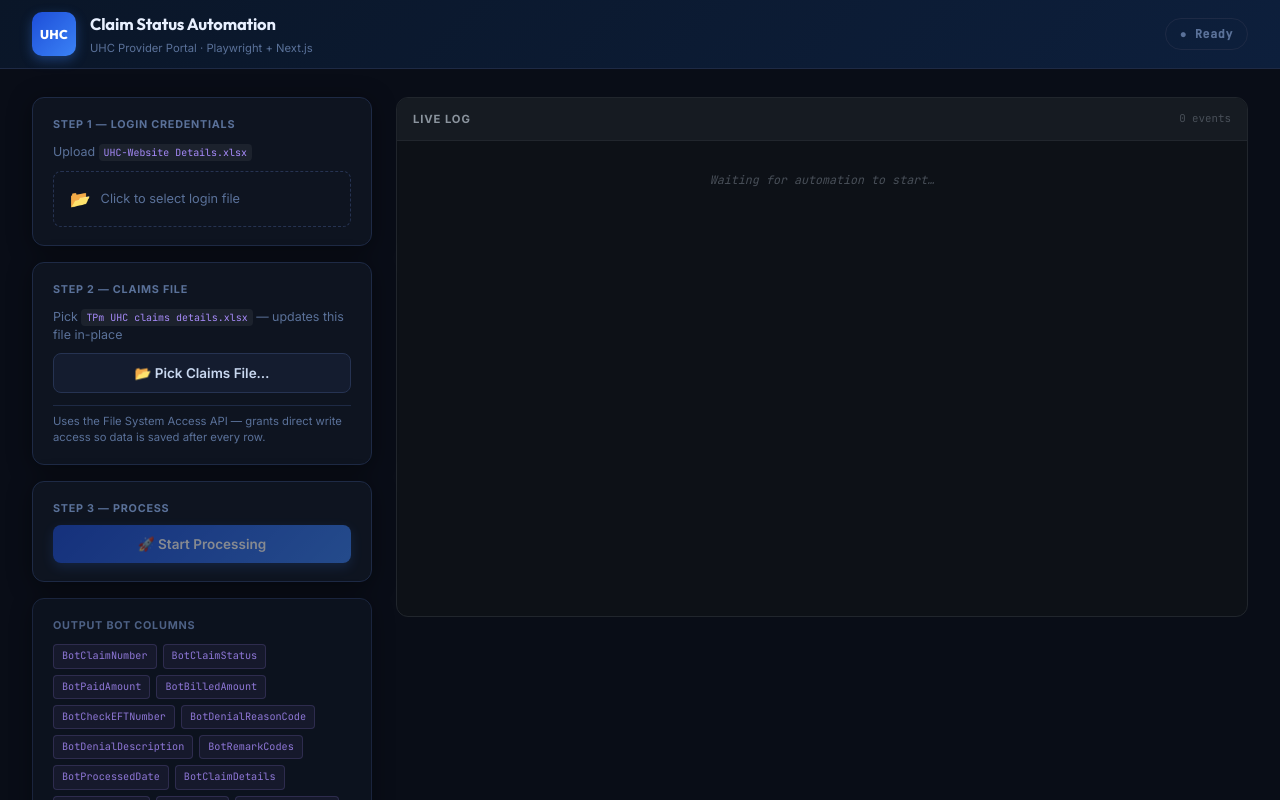
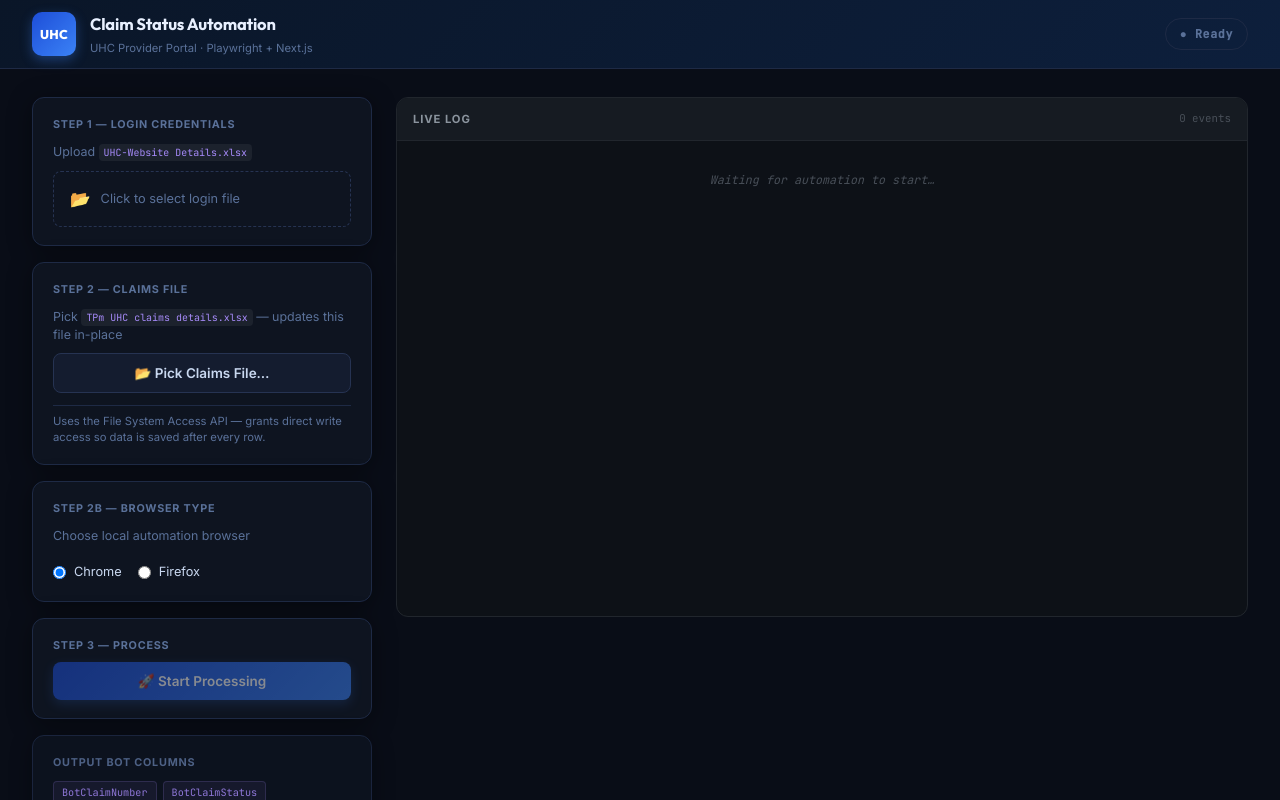
Before and after one commit to deepuonthemove/UHC-Claim-Check, a Next.js app: page / in a window 1280 px wide. Shown: the top 800 px of the page. Built offline with nearby package versions, Linux system fonts and the light colour scheme.

Commit message:
feat: enable firefox browser selection for local automation runs

```diff
--- a/app/api/process/route.ts
+++ b/app/api/process/route.ts
@@ -25,6 +25,7 @@
     // Parse request before establishing the stream so synchronous errors return proper HTTP 500
     const formData  = await req.formData();
     const startIndex = parseInt((formData.get('startIndex') as string) || '0', 10);
+    const browserType = (formData.get('browserType') as string) || 'chrome';
 
     const claimRowsJson = formData.get('claimRows') as string | null;
     if (!claimRowsJson) {
@@ -86,6 +87,7 @@
             baseUrl:    credentials.url,
             claims,
             startIndex,
+            browserType,
             batchSize:      10,
             maxExecutionMs: 4 * 60 * 1_000,
             sendEvent,
--- a/app/page.tsx
+++ b/app/page.tsx
@@ -89,6 +89,7 @@
   const [logs,         setLogs]         = useState<string[]>([]);
   const [errorScreenshots, setErrorScreenshots] = useState<{ index: number; image: string }[]>([]);
   const [progress,     setProgress]     = useState<{ completed: number; total: number } | null>(null);
+  const [browserType,  setBrowserType]  = useState<'chrome' | 'firefox'>('chrome');
 
   const logsEndRef = useRef<HTMLDivElement>(null);
 
@@ -216,6 +217,7 @@
     formData.append('loginExcel',  loginFile!);
     formData.append('claimRows',   JSON.stringify(claimRows.current));
     formData.append('startIndex',  String(startIndex));
+    formData.append('browserType', browserType);
 
     const ctrl = new AbortController();
     let currentCompleted = startIndex;
@@ -487,6 +489,36 @@
               </div>
             </div>
 
+            {/* Browser choice */}
+            <div className="card">
+              <div className="card-label">Step 2b — Browser Type</div>
+              <div className="card-desc">Choose local automation browser</div>
+              <div style={{ display: 'flex', gap: '16px', marginTop: '8px' }}>
+                <label style={{ display: 'flex', alignItems: 'center', gap: '8px', cursor: 'pointer', fontSize: '0.85rem' }}>
+                  <input
+                    type="radio"
+                    name="browserType"
+                    value="chrome"
+                    checked={browserType === 'chrome'}
+                    onChange={() => setBrowserType('chrome')}
+                    style={{ cursor: 'pointer' }}
+                  />
+                  <span>Chrome</span>
+                </label>
+                <label style={{ display: 'flex', alignItems: 'center', gap: '8px', cursor: 'pointer', fontSize: '0.85rem' }}>
+                  <input
+                    type="radio"
+                    name="browserType"
+                    value="firefox"
+                    checked={browserType === 'firefox'}
+                    onChange={() => setBrowserType('firefox')}
+                    style={{ cursor: 'pointer' }}
+                  />
+                  <span>Firefox</span>
+                </label>
+              </div>
+            </div>
+
             {/* Step 3: Start */}
             <div className="card" style={{ display: 'flex', flexDirection: 'column', gap: '8px' }}>
               <div className="card-label">Step 3 — Process</div>
--- a/lib/uhc-automation.ts
+++ b/lib/uhc-automation.ts
@@ -8,7 +8,7 @@
  * - Robust login: tries multiple selector strategies, logs each attempt
  * - Screenshot + debug_html captured on every row failure
  */
-import { chromium as playwright, type Browser, type BrowserContext, type Page } from 'playwright-core';
+import { chromium as playwrightChromium, firefox as playwrightFirefox, type Browser, type BrowserContext, type Page } from 'playwright-core';
 import chromium from '@sparticuz/chromium';
 import { generateTOTP, totpSecondsRemaining } from './totp';
 import type { ClaimRow, BotFields } from './excel';
@@ -785,6 +785,7 @@
   baseUrl: string;
   claims: ClaimRow[];
   startIndex: number;
+  browserType?: string; // 'chrome' | 'firefox'
   batchSize?: number;
   maxExecutionMs?: number;
   sendEvent: SendEvent;
@@ -797,6 +798,7 @@
     baseUrl,
     claims,
     startIndex,
+    browserType    = 'chrome',
     batchSize      = 10,
     maxExecutionMs = 4 * 60 * 1_000,
     sendEvent,
@@ -816,19 +818,28 @@
   try {
     if (wsEndpoint) {
       await log(`🚀 Connecting to remote browser at ${wsEndpoint}...`);
-      browser = await playwright.connectOverCDP(wsEndpoint);
+      browser = await playwrightChromium.connectOverCDP(wsEndpoint);
       await log(`✅ Connected to remote browser.`);
     } else if (isVercel) {
+      if (browserType === 'firefox') {
+        await log(`⚠️ Firefox requested, but Vercel only supports @sparticuz/chromium serverless. Falling back to @sparticuz/chromium...`);
+      }
       await log(`🚀 Launching @sparticuz/chromium for Vercel...`);
-      browser = await playwright.launch({
+      browser = await playwrightChromium.launch({
         args: chromium.args,
         executablePath: await chromium.executablePath(),
         headless: true,
       });
       await log(`✅ @sparticuz/chromium launched successfully.`);
+    } else if (browserType === 'firefox') {
+      await log(`🚀 Launching Firefox locally (headless=${headless})...`);
+      browser = await playwrightFirefox.launch({
+        headless,
+      });
+      await log(`✅ Local Firefox launched successfully.`);
     } else {
       await log(`🚀 Launching Chrome locally (headless=${headless}) — Akamai mode: real keystrokes...`);
-      browser = await playwright.launch({
+      browser = await playwrightChromium.launch({
         headless,
         channel: 'chromium',
         args: [
```
